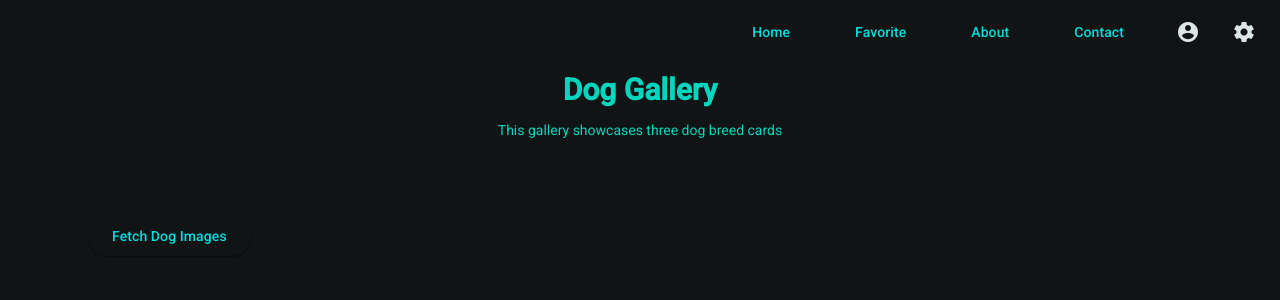
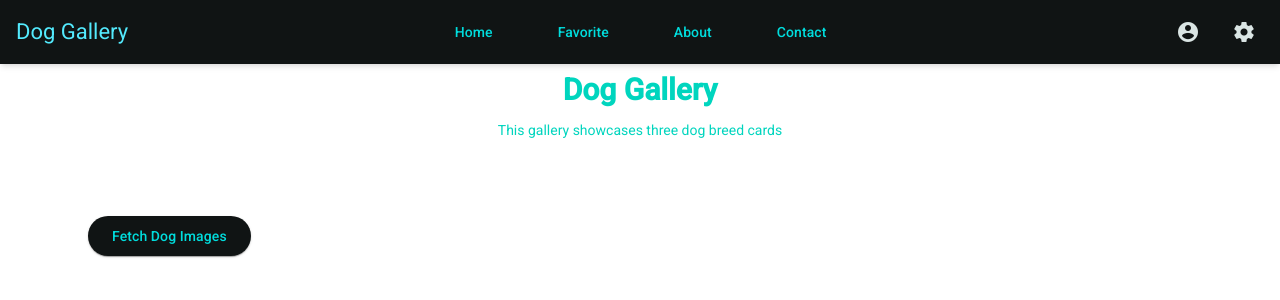
Before and after one commit to msgsummerpractice/raul_simon, an Angular app in the folder Angular/angular-app/: page / in a window 1280 px wide. Shown: the top 300 px of the page. Built offline with nearby package versions, Linux system fonts and the light colour scheme.

Commit message:
Change style

```diff
--- a/Angular/angular-app/src/app/app.html
+++ b/Angular/angular-app/src/app/app.html
@@ -1,6 +1,8 @@
 <body>
   <header>
-    <mat-toolbar class="flex justify-end items-center w-full px-2 sm:px-4">
+    <mat-toolbar class="flex justify-between items-center w-full px-2 sm:px-4 shadow-md">
+      <span class="text-cyan-300">Dog Gallery</span>
+
       <div class="hidden md:flex items-center gap-2">
         <a class="p-4"><button mat-button color="primary">Home</button></a>
         <a class="p-4"><button mat-button color="primary">Favorite</button></a>
@@ -17,7 +19,7 @@
           </button>
         </a>
         <a>
-          <button mat-icon-button>
+          <button mat-icon-button backgroundColor="primary" color="accent">
             <mat-icon class="transform scale-75 md:scale-100 transition-transform"
               >settings</mat-icon
             >
@@ -35,7 +37,7 @@
   <div class="max-w-6xl mx-auto p-6">
     <div class="grid grid-cols-1 gap-6 sm:grid-cols-2 lg:grid-cols-3 p-6">
       @for (image of dogImages(); track $index) {
-        <div class="bg-teal-400 rounded-lg shadow p-6">
+        <div class="bg-teal-400 rounded-lg shadow p-6 shadow-md">
           <img [src]="image" alt="Dog" class="w-full h-64 object-cover rounded" />
           <p class="text-gray-600 text-sm mt-2">A very cute dog.</p>
         </div>
--- a/Angular/angular-app/src/material-theme.scss
+++ b/Angular/angular-app/src/material-theme.scss
@@ -6,6 +6,7 @@
 @use '@angular/material' as mat;
 
 html {
+  color-scheme: light;
   height: 100%;
   @include mat.theme(
     (
@@ -28,8 +29,8 @@ body {
   // Set a default background, font and text colors for the application using
   // Angular Material's system-level CSS variables. Learn more about these
   // variables at https://material.angular.dev/guide/system-variables
-  background-color: var(--mat-sys-surface);
-  color: var(--mat-sys-on-surface);
+  // background-color: var(--mat-sys-surface);
+  // color: var(--mat-sys-on-surface);
   font: var(--mat-sys-body-medium);
 
   // Reset the user agent margin.
```
